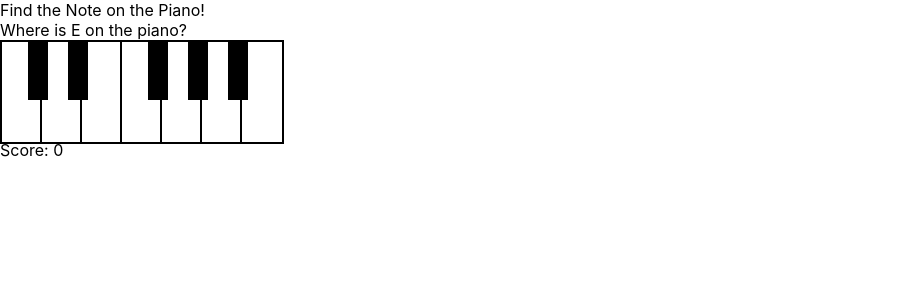
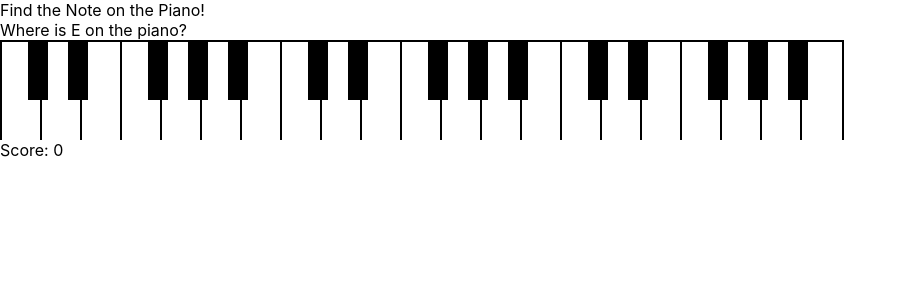
Before and after one commit to BCThunder/piano-trainer, a React (Create React App) app: page / in a window 1280 px wide. Shown: the top 300 px of the page, without its empty margins (0-907 px from the left). Built offline with nearby package versions, Linux system fonts and the light colour scheme.

Commit message:
feat: extended piano with two more octaves

```diff
--- a/src/components/Keyboard.tsx
+++ b/src/components/Keyboard.tsx
@@ -1,7 +1,13 @@
 import PianoKey from './PianoKey';
 import usePianoAudio from './usePianoAudio';
-import { NOTES } from "./constants";
+import { NOTES, ALL_NOTES } from "./constants";
 import "./PianoStyling.css";
+
+interface OctaveKeyTemplate {
+    noteIndex: number,
+    isBlack: boolean,
+    octaveOffset: number,
+}
 
 interface PianoKeyData {
     note: string,
@@ -11,25 +17,39 @@
 
 interface KeyboardProps {
     onClick?: (note: string) => void;
+    noteStates?: Record<string, 'correct' | 'incorrect' | 'target'>;
 }
 
-function Keyboard({ onClick }: KeyboardProps) {
+function Keyboard({ onClick, noteStates }: KeyboardProps) {
     const { playNote } = usePianoAudio();
 
-    const keys: PianoKeyData[] = [
-        { note: NOTES[0], isBlack: false, leftOffset: 0 },
-        { note: NOTES[1], isBlack: true, leftOffset: 0.7 * 40 },
-        { note: NOTES[2], isBlack: false, leftOffset: 40 },
-        { note: NOTES[3], isBlack: true, leftOffset: 0.7 * 40 + 40},
-        { note: NOTES[4], isBlack: false, leftOffset: 80  },
-        { note: NOTES[5], isBlack: false, leftOffset: 120  },
-        { note: NOTES[6], isBlack: true, leftOffset: 0.7 * 40 + 120},
-        { note: NOTES[7], isBlack: false, leftOffset: 160  },
-        { note: NOTES[8], isBlack: true, leftOffset: 0.7 * 40 + 160},
-        { note: NOTES[9], isBlack: false, leftOffset: 200 },
-        { note: NOTES[10], isBlack: true, leftOffset: 0.7 * 40 + 200},
-        { note: NOTES[11], isBlack: false, leftOffset: 240  },
+    const octaveKeys: OctaveKeyTemplate[] = [
+        // The white keys are 40px wide so should be 40px away from each other
+        // The black keys are 20px wide so should be 28px from the left of
+        // white key to its left
+        { noteIndex: 0, isBlack: false, octaveOffset: 0 },
+        { noteIndex: 1, isBlack: true, octaveOffset: 28 },
+        { noteIndex: 2, isBlack: false, octaveOffset: 40 },
+        { noteIndex: 3, isBlack: true, octaveOffset: 68},
+        { noteIndex: 4, isBlack: false, octaveOffset: 80 },
+        { noteIndex: 5, isBlack: false, octaveOffset: 120 },
+        { noteIndex: 6, isBlack: true, octaveOffset: 148 },
+        { noteIndex: 7, isBlack: false, octaveOffset: 160 },
+        { noteIndex: 8, isBlack: true, octaveOffset: 188 },
+        { noteIndex: 9, isBlack: false, octaveOffset: 200 },
+        { noteIndex: 10, isBlack: true, octaveOffset: 228 },
+        { noteIndex: 11, isBlack: false, octaveOffset: 240 },
     ];
+
+    const keys: PianoKeyData[] = [3, 4, 5].flatMap((octave, octaveIndex) =>
+        octaveKeys.map(template => (
+            {
+                note: NOTES[template.noteIndex] + octave,
+                isBlack: template.isBlack,
+                leftOffset: template.octaveOffset + octaveIndex * 280,
+            }
+        ))
+    );
 
     const handleClick = (note : string) => {
         playNote(note);
@@ -37,6 +57,7 @@
     };
 
     return (
+        <div className="keyboard-scroll-container">
             <div
             className="keyboard"
             >
@@ -49,7 +70,10 @@
                         onClick={handleClick}
                     />
                 ))}
+
             </div>
+        </div>
+
     );
 }
 
--- a/src/components/PianoStyling.css
+++ b/src/components/PianoStyling.css
@@ -1,3 +1,7 @@
+.keyboard-scroll-container {
+    overflow-x: auto;
+}
+
 .key {
     position: absolute;
 }
@@ -21,4 +25,5 @@
 .keyboard {
     position: relative;
     height: 100px;
+    width: 840px;
 }
--- a/src/components/constants.tsx
+++ b/src/components/constants.tsx
@@ -1 +1,7 @@
 export const NOTES = ["C", "C#", "D", "D#", "E", "F", "F#", "G", "G#", "A", "A#", "B"];
+
+export const ALL_NOTES = [3, 4, 5].flatMap(octave =>
+    NOTES.map(note =>
+        note + octave
+    )
+)
--- a/src/components/usePianoAudio.tsx
+++ b/src/components/usePianoAudio.tsx
@@ -1,20 +1,16 @@
 import {useRef} from 'react';
+import { NOTES } from "./constants";
 
 function usePianoAudio() {
     const audioCtx = useRef<AudioContext | null>(null);
 
+    // Note is a string of the note + octave like 'C4' or 'C#4'
     const getFrequency = (note: string): number => {
-        const MIDI: Record<string, number> = {
-            "C": 60, "C#": 61,
-            "D": 62, "D#": 63,
-            "E": 64,
-            "F": 65, "F#": 66,
-            "G": 67, "G#": 68,
-            "A": 69, "A#": 70,
-            "B": 71,
-        }
+        const OCTAVE = parseInt(note.slice(-1));
+        const noteIndex = NOTES.indexOf(note.slice(0, -1));
+        const MIDI = (OCTAVE + 1) * 12 + noteIndex;
 
-        return ( 440 * 2**((MIDI[note] - 69) / 12) );
+        return ( 440 * 2**((MIDI - 69) / 12) );
     }
 
     const playNote = (note: string) => {
```
Lines whose indentation alone changed are shown as unchanged.
